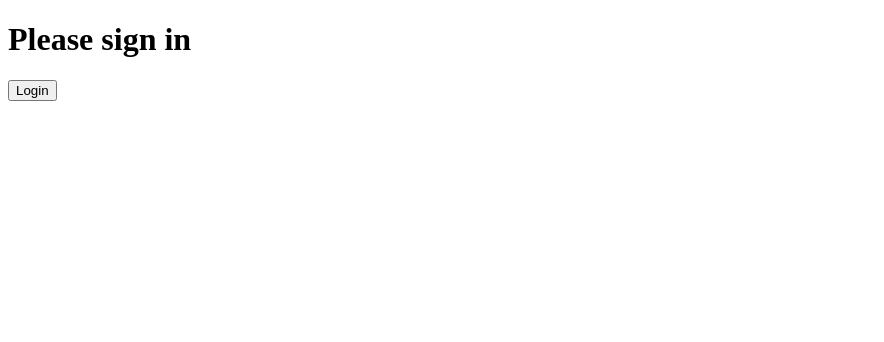
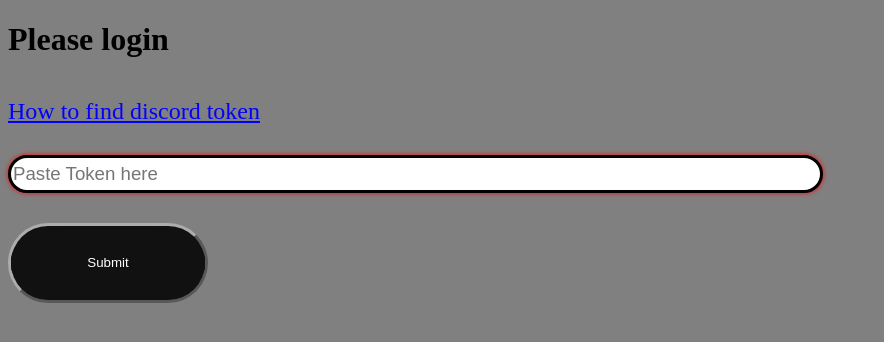
Before and after one commit to DlSCORD-unbIocked/DlSCORD_, a Flask app: page / in a window 1280 px wide. Shown: the top 342 px of the page, without its empty margins (0-884 px from the left). Run offline with Flask 3, Linux system fonts and the light colour scheme.

Commit message:
updated login screen styles

```diff
--- a/static/styles/login.css
+++ b/static/styles/login.css
@@ -0,0 +1,94 @@
+#submitToken {
+    width: 200px;
+    height: 80px;
+    border-color: rgb(172, 172, 172);
+    border-width: 3px;
+    color: #fff;
+    background: #111;
+    cursor: pointer;
+    position: relative;
+    z-index: 0;
+    border-radius: 45px;
+    transition-duration: 0.3s;
+}
+
+#submitToken:hover {
+    border-radius: 20px;
+}
+
+#submitToken:before {
+    content: '';
+    background: linear-gradient(45deg, #ff0000, #ff7300, #fffb00, #48ff00, #00ffd5, #002bff, #7a00ff, #ff00c8, #ff0000);
+    position: absolute;
+    top: -2px;
+    left: -2px;
+    background-size: 400%;
+    z-index: -1;
+    filter: blur(5px);
+    width: calc(100% + 4px);
+    height: calc(100% + 4px);
+    animation: glowing 20s linear infinite;
+    opacity: 0;
+    transition: opacity .3s ease-in-out;
+}
+
+#submitToken:active {
+    color: #000;
+
+}
+
+#submitToken:active:after {
+    background: transparent;
+}
+
+#submitToken:hover:before {
+    opacity: 1;
+}
+
+#submitToken:after {
+    z-index: -1;
+    content: '';
+    position: absolute;
+    width: 100%;
+    height: 100%;
+    background: #111;
+    left: 0;
+    top: 0;
+    border-radius: 45%;
+}
+
+@keyframes glowing {
+    0% {
+        background-position: 0 0;
+    }
+
+    50% {
+        background-position: 400% 0;
+    }
+
+    100% {
+        background-position: 0 0;
+    }
+}
+
+#tokenPaste {
+    width: 805px;
+    margin-bottom: 30px;
+    margin-top: 30px;
+    box-shadow: 0px 0px 5px;
+
+    height: 30px;
+    border: 3px solid black;
+    font-size: 14pt;
+    border-radius: 20px;
+    color: red;
+}
+
+html {
+    background-color: grey;
+}
+
+a {
+    font-size: x-large;
+    color: blue;
+}
--- a/templates/login.html
+++ b/templates/login.html
@@ -11,16 +11,17 @@
 
     }
 </script>
-<body>
-    <h1>Please sign in</h1>
-    <button onclick="function a(){document.getElementById('tokenPaste').type='text'; document.getElementById('submitToken').style=''};a()">Login
-        </button>
+<div class="items">
+    <h1 id="ident">Please login</h1>
+    <br><a href = "https://www.youtube.com/watch?v=YEgFvgg7ZPI" target="_blank">How to find discord token</a>
+
         <form action = {{"/guild/0"}} method = "post" onsubmit="login()">
 
-        <input id="tokenPaste" type="hidden" placeholder="Paste Token here" >
-        <button type="submit" style="display: none;" id="submitToken">Submit</button>
+        <input id="tokenPaste" type="text" placeholder="Paste Token here" >
+        <br>
+        <button type="submit" id="submitToken">Submit</button>
 
         <input type="hidden" name="token" value=1>
         </form>
-</body>
+    </div>
 </html>
```
